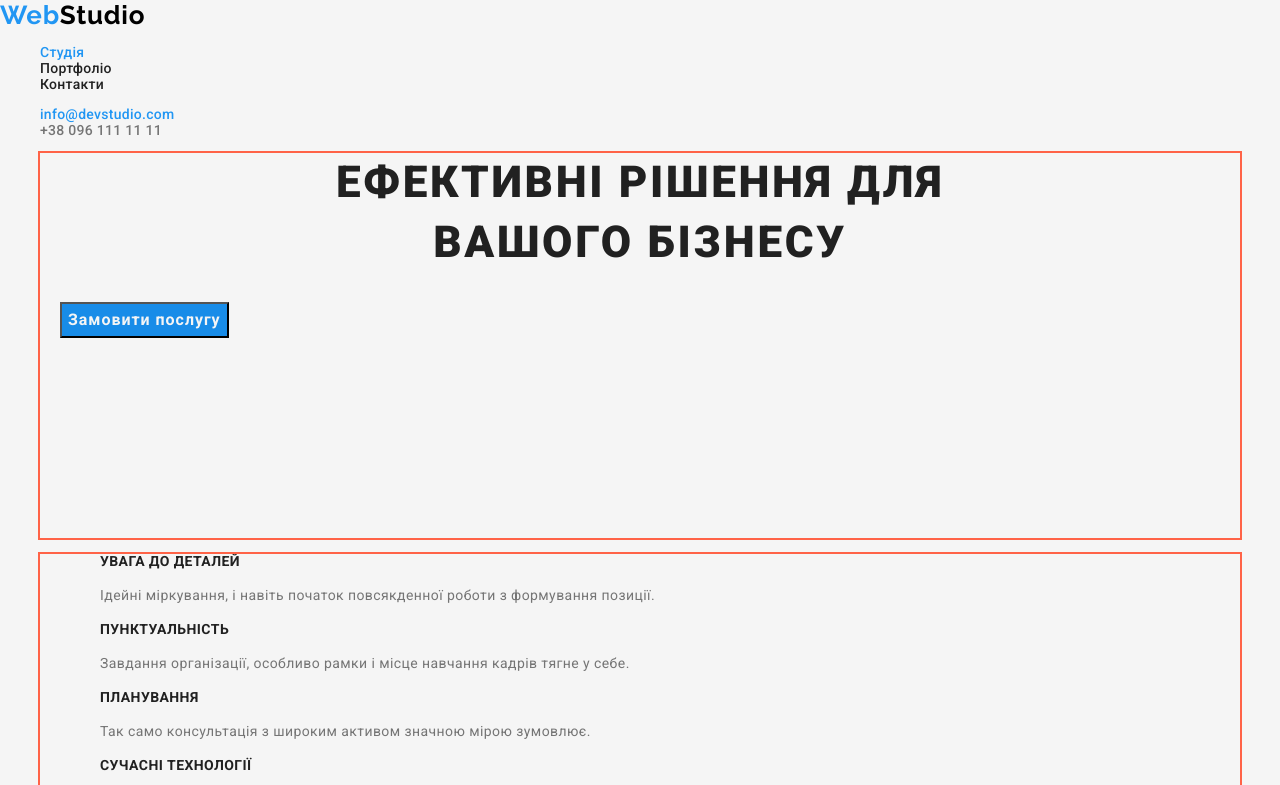
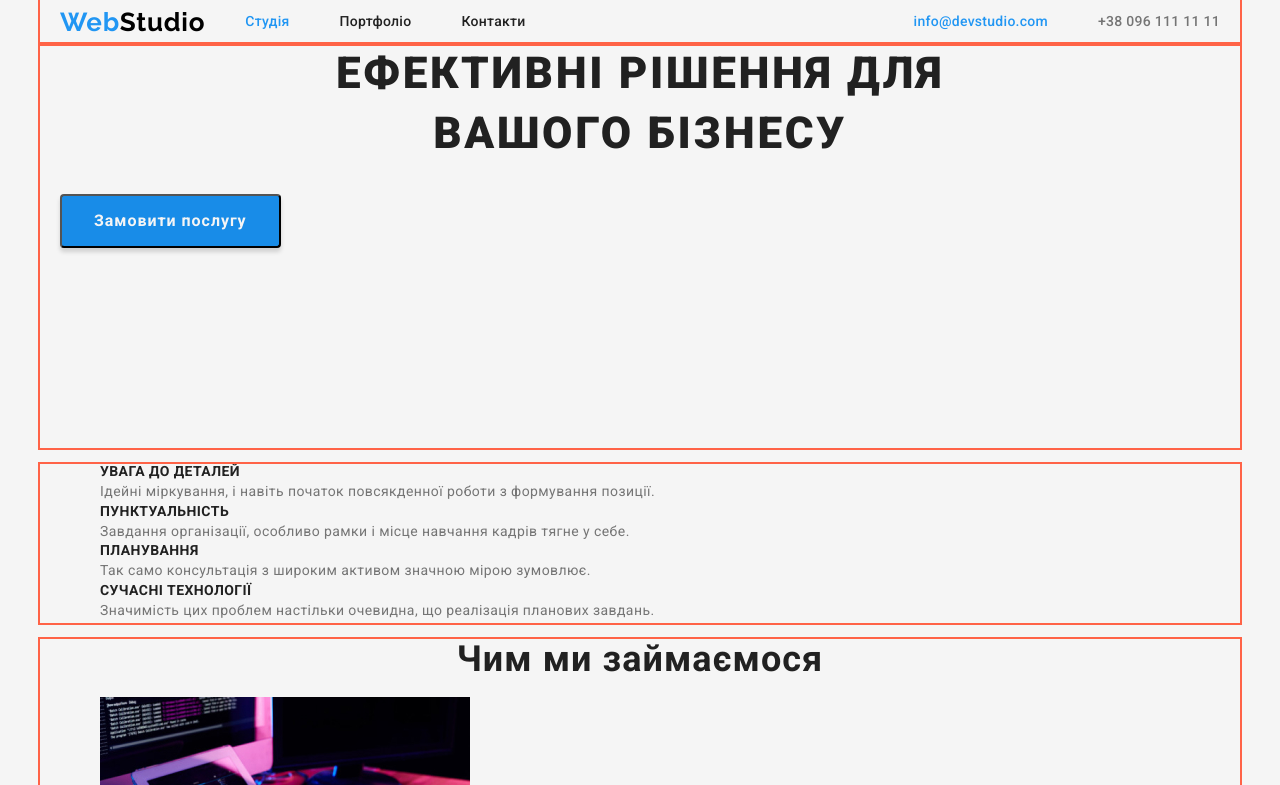
Before and after one commit to SergiiMal/goit-markup-hw-03, a plain HTML site: page index.html in a window 1280 px wide. Shown: the top 785 px of the page. Drawn offline with nearby package versions, Linux system fonts and the light colour scheme.

Commit message:
flex-hed-complit

```diff
--- a/css/style.css
+++ b/css/style.css
@@ -24,7 +24,8 @@ h2,
 h3,
 h4,
 h5,
-h6{
+h6,
+p{
   margin-top: 0;
   margin-bottom: 0;
 }
@@ -64,13 +65,29 @@ body {
 }
 
 /* nav */
+
+.main-nav{
+  align-items: center;
+  display: flex;
+}
+
 .site-nav,
 .site-nav .link{
   text-decoration: none;
   list-style: none;
 }
 
-.site-nav .link {
+.site-nav{
+  display: flex;
+}
+
+.site-nav .item:not(:last-child){
+  margin-right: 50px;
+}
+
+
+.site-nav .link{
+  padding: 32px 0;
   color: var(--title-text-color);
 }
 
@@ -85,13 +102,6 @@ body {
   color: var(--accent-color);
 }
 
-.headers{
-  font-weight: 500;
-  font-size: 14px;
-  line-height: 1.14;
-  letter-spacing: 0.02em;
-}
-
 /* top-address */
 
 .top-address .link.current {
@@ -100,11 +110,26 @@ body {
 
 .site-nav,
 .top-address {
+  font-weight: 500;
+  font-size: 14px;
+  line-height: 1.14;
+  letter-spacing: 0.02em;
+
   cursor: pointer;
   list-style: none;
 }
 
+.top-address{
+  display: flex;
+  margin-left: auto;
+}
+
+.top-address .item:not(:last-child){
+  margin-right: 50px;
+}
+
 .top-address .link {
+  padding: 32px 0;
   text-decoration: none;
 
   color: var(--primary-text-color);
@@ -128,7 +153,13 @@ body {
 /* button */
 
 .btn {
+  display: inline-block;
+  min-width: 216px;
+
   margin-bottom: 200px;
+  padding: 10px 32px;
+  box-shadow: 0px 4px 4px rgba(0, 0, 0, 0.15);
+  border-radius: 4px;
 
   font-family: "Roboto", sans-serif;
   font-weight: 700;
@@ -270,6 +301,9 @@ body {
   list-style: none;
 }
 .filter .item {
+  padding: 6px 22px;
+  border: none;
+
   font-family:'Roboto', sans-serif;
   font-weight: 500;
   font-size: 16px;
@@ -277,9 +311,16 @@ body {
   text-align: center;
   letter-spacing: 0.03em;
 
-  background-color: #ffffff;
+  background: #F5F4FA;
+  border-radius: 4px;
 }
 .filter .item.current {
+  border: none;
+  padding: 6px 25px;
+
+  box-shadow: 0px 3px 1px rgba(0, 0, 0, 0.1), 0px 1px 2px rgba(0, 0, 0, 0.08), 0px 2px 2px rgba(0, 0, 0, 0.12);
+  border-radius: 4px;
+
   background-color: var(--accent-color);
   color: #ffffff;
 }
--- a/index.html
+++ b/index.html
@@ -9,8 +9,7 @@
     <link rel="preconnect" href="https://fonts.gstatic.com" crossorigin />
     <link
       href="https://fonts.googleapis.com/css2?family=Raleway:wght@700&family=Roboto:wght@400;500;700;900&display=swap"
-      rel="stylesheet"
-    />
+      rel="stylesheet"/>
     <link rel="stylesheet" href="https://cdnjs.cloudflare.com/ajax/libs/modern-normalize/1.1.0/modern-normalize.min.css"
       integrity="sha512-wpPYUAdjBVSE4KJnH1VR1HeZfpl1ub8YT/NKx4PuQ5NmX2tKuGu6U/JRp5y+Y8XG2tV+wKQpNHVUX03MfMFn9Q=="
       crossorigin="anonymous" referrerpolicy="no-referrer" />
@@ -19,23 +18,24 @@
   <body>
     <!--Шапка сайта-->
     <header>
+       <div class="container main-nav">
       <a href="#" class="logo-link">
-        Web<span class="logo-span">Studio</span></a
-      >
+        Web<span class="logo-span">Studio</span></a>
       <nav>
-        <ul class="site-nav headers">
-          <li><a class="link current" href="#">Студія</a></li>
-          <li><a class="link" href="./portfolio.html">Портфоліо</a></li>
-          <li><a class="link" href="#">Контакти</a></li>
+        <ul class="site-nav">
+          <li class="item"><a class="link current" href="#">Студія</a></li>
+          <li class="item"><a class="link" href="./portfolio.html">Портфоліо</a></li>
+          <li class="item"><a class="link" href="#">Контакти</a></li>
         </ul>
       </nav>
-      <ul class="top-address headers">
-        <li>
+      <ul class="top-address">
+        <li class="item">
           <a class="link current" href="mailto:info@devstudio.com"
             >info@devstudio.com</a>
-        </li>
+        </li class="item">
         <li><a class="link" href="tel:+380961111111">+38 096 111 11 11</a></li>
       </ul>
+    </div>
     </header>
     <main>
       <!--Герой-->
```
Also changed, not shown: portfolio.html (+3 -5 lines).
